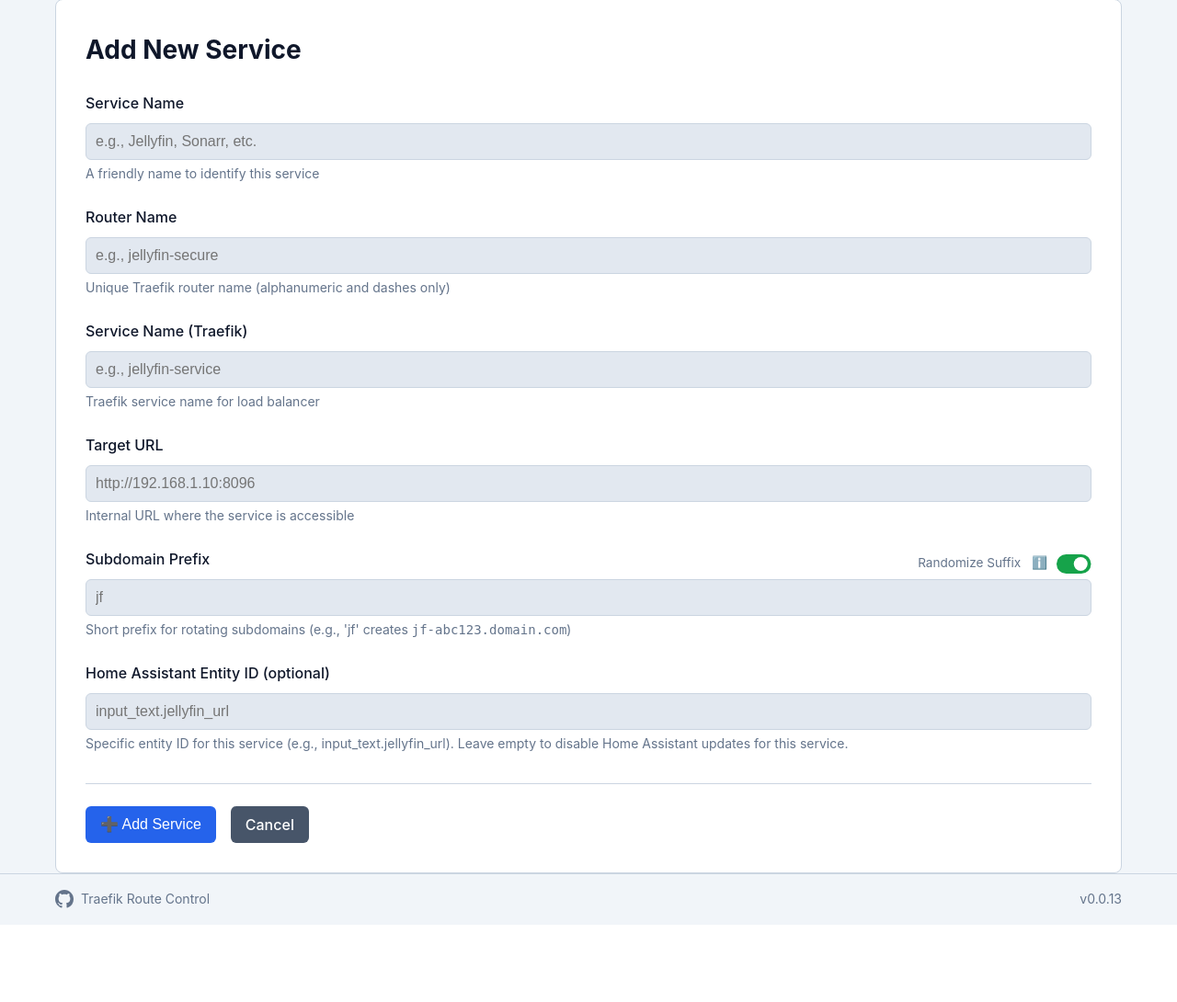
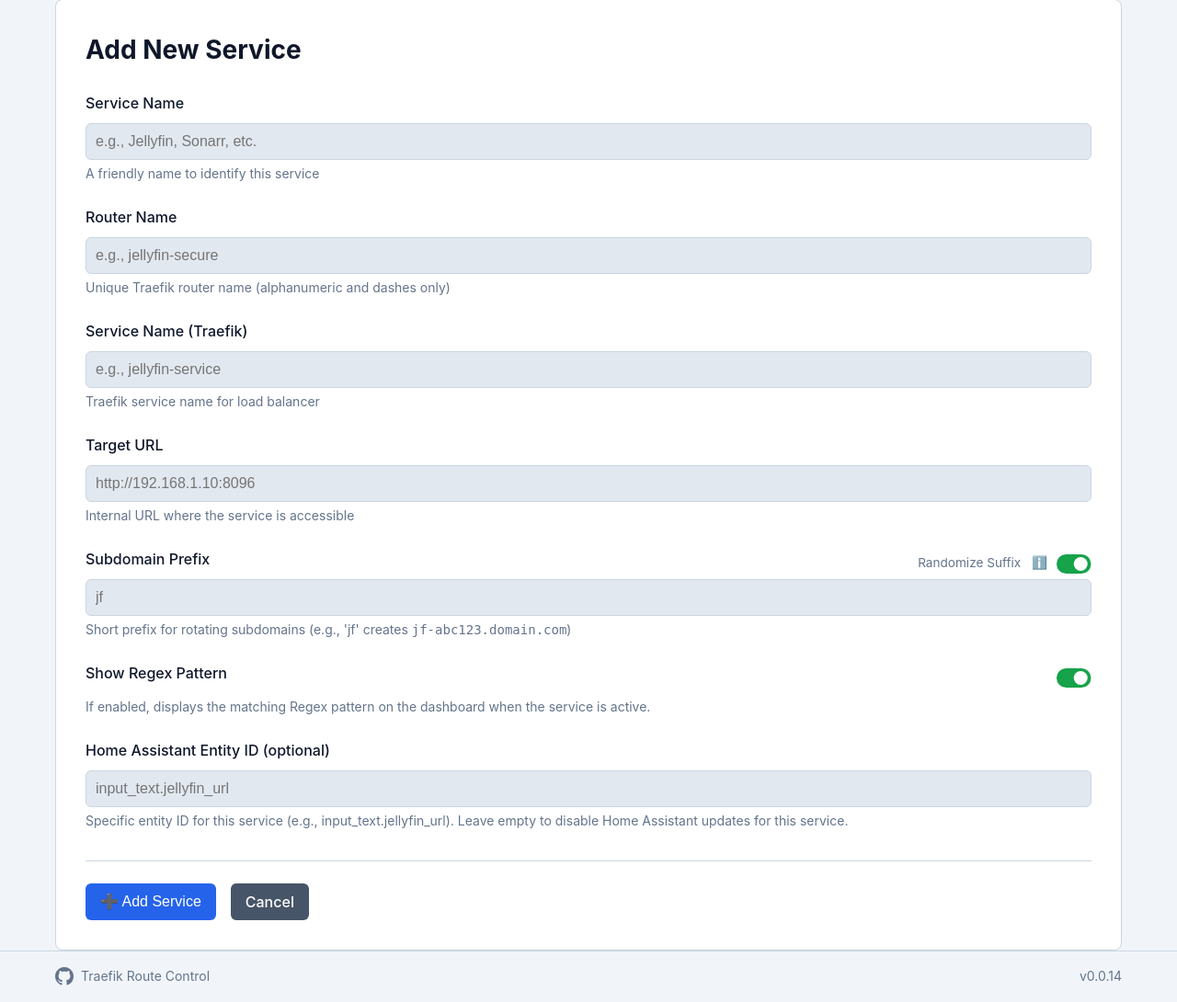
Before and after one commit to m1ckyb/Traefik-Route-Control, a Flask app: page /services/new in a window 1280 px wide. Shown: the part 108-1198 px from the top of the page at 92% size. Before the commit the page ends 1114 px from the top, so only its background shows below. Run offline with Flask 3, Linux system fonts and the light colour scheme; a user stored in the database is signed in; data comes from the database, SQL or seed files in the repository; some libraries are stand-ins or nearby versions.

Commit message:
chore: release version 0.0.14

```diff
--- a/VERSION.txt
+++ b/VERSION.txt
@@ -1 +1 @@
-0.0.13
+0.0.14
--- a/database.py
+++ b/database.py
@@ -163,6 +163,14 @@ def init_db():
                 conn.execute("ALTER TABLE services ADD COLUMN random_suffix INTEGER DEFAULT 1")
             conn.execute("INSERT INTO schema_version (version) VALUES (8)")
 
+        # Migration 9: Add show_regex column to services table
+        if current_version < 9:
+            cursor = conn.execute("PRAGMA table_info(services)")
+            columns = [row[1] for row in cursor.fetchall()]
+            if 'show_regex' not in columns:
+                conn.execute("ALTER TABLE services ADD COLUMN show_regex INTEGER DEFAULT 1")
+            conn.execute("INSERT INTO schema_version (version) VALUES (9)")
+
         conn.commit()
 
 @contextmanager
@@ -196,25 +204,25 @@ def get_service_by_router_name(router_name):
         row = cursor.fetchone()
         return dict(row) if row else None
 
-def add_service(name, router_name, service_name, target_url, subdomain_prefix, hass_entity_id=None, random_suffix=1):
+def add_service(name, router_name, service_name, target_url, subdomain_prefix, hass_entity_id=None, random_suffix=1, show_regex=1):
     """Add a new service."""
     with get_db() as conn:
         cursor = conn.execute("""
-            INSERT INTO services (name, router_name, service_name, target_url, subdomain_prefix, hass_entity_id, random_suffix)
-            VALUES (?, ?, ?, ?, ?, ?, ?)
-        """, (name, router_name, service_name, target_url, subdomain_prefix, hass_entity_id, random_suffix))
+            INSERT INTO services (name, router_name, service_name, target_url, subdomain_prefix, hass_entity_id, random_suffix, show_regex)
+            VALUES (?, ?, ?, ?, ?, ?, ?, ?)
+        """, (name, router_name, service_name, target_url, subdomain_prefix, hass_entity_id, random_suffix, show_regex))
         conn.commit()
         return cursor.lastrowid
 
-def update_service(service_id, name, router_name, service_name, target_url, subdomain_prefix, hass_entity_id=None, random_suffix=1):
+def update_service(service_id, name, router_name, service_name, target_url, subdomain_prefix, hass_entity_id=None, random_suffix=1, show_regex=1):
     """Update an existing service."""
     with get_db() as conn:
         conn.execute("""
             UPDATE services
             SET name = ?, router_name = ?, service_name = ?, target_url = ?,
-                subdomain_prefix = ?, hass_entity_id = ?, random_suffix = ?, updated_at = CURRENT_TIMESTAMP
+                subdomain_prefix = ?, hass_entity_id = ?, random_suffix = ?, show_regex = ?, updated_at = CURRENT_TIMESTAMP
             WHERE id = ?
-        """, (name, router_name, service_name, target_url, subdomain_prefix, hass_entity_id, random_suffix, service_id))
+        """, (name, router_name, service_name, target_url, subdomain_prefix, hass_entity_id, random_suffix, show_regex, service_id))
         conn.commit()
 
 def delete_service(service_id):
--- a/docker-compose.yml
+++ b/docker-compose.yml
@@ -1,6 +1,6 @@
 services:
   traefik-route-control:
-    image: ghcr.io/m1ckyb/traefik-route-control:0.0.13
+    image: ghcr.io/m1ckyb/traefik-route-control:0.0.14
     # Volume for persistent database storage
     volumes:
       - ./data:/app/data
--- a/main.py
+++ b/main.py
@@ -1403,18 +1403,21 @@ def turn_on_service(service_id, force=False):
     if service.get('enabled') and not force:
         print(f"ℹ️ {service['name']} is already online. Ignoring request.")
 
-        domain_root = get_setting("DOMAIN_ROOT")
-        regex_pattern = f"^https:\\/\\/{service['subdomain_prefix']}-[a-z0-9]{{8}}\\."
-        if domain_root:
-            regex_pattern += domain_root.replace('.', '\\.')
-        regex_pattern += ".*$"
-
-        return {
+        response = {
             "message": f"{service['name']} is already online",
             "url": f"https://{service.get('current_hostname')}",
-            "port": service.get('current_port'),
-            "regex": regex_pattern
+            "port": service.get('current_port')
         }
+
+        if service.get('show_regex', 1):
+            domain_root = get_setting("DOMAIN_ROOT")
+            regex_pattern = f"^https:\\/\\/{service['subdomain_prefix']}-[a-z0-9]{{8}}\\."
+            if domain_root:
+                regex_pattern += domain_root.replace('.', '\\.')
+            regex_pattern += ".*$"
+            response["regex"] = regex_pattern
+
+        return response
 
     print(f"\n🚀 === ENABLING {service['name']} ===")
 
@@ -1624,20 +1627,24 @@ def turn_on_service(service_id, force=False):
         print(f"⚠️ Port verification failed: {error_msg}")
         port_status = "unverified"
 
-    # Generate regex pattern for UI
-    regex_pattern = f"^https:\\/\\/{service['subdomain_prefix']}-[a-z0-9]{{8}}\\."
-    if domain_root:
-        regex_pattern += domain_root.replace('.', '\\.')
-    regex_pattern += ".*$"
-
     print(f"✅ SUCCESS! {service['name']} live at: https://{full_hostname} (Port: {random_port})\n")
-    return {
+
+    response = {
         "message": f"{service['name']} enabled successfully",
         "url": f"https://{full_hostname}",
         "port": random_port,
-        "port_status": port_status,
-        "regex": regex_pattern
+        "port_status": port_status
     }
+
+    if service.get('show_regex', 1):
+        # Generate regex pattern for UI
+        regex_pattern = f"^https:\\/\\/{service['subdomain_prefix']}-[a-z0-9]{{8}}\\."
+        if domain_root:
+            regex_pattern += domain_root.replace('.', '\\.')
+        regex_pattern += ".*$"
+        response["regex"] = regex_pattern
+
+    return response
 
 def rotate_service(service_id):
     """Rotate URL for a service (turn off then on)"""
@@ -2443,6 +2450,7 @@ def new_service():
                 raise ValueError("Target URL must start with http:// or https://")
 
             random_suffix = 1 if request.form.get('random_suffix') else 0
+            show_regex = 1 if request.form.get('show_regex') else 0
 
             # Clean hass_entity_id: strip whitespace and treat "None" as empty
             hass_id = request.form.get('hass_entity_id', '').strip()
@@ -2456,7 +2464,8 @@ def new_service():
                 target_url=target_url,
                 subdomain_prefix=request.form['subdomain_prefix'],
                 hass_entity_id=hass_id,
-                random_suffix=random_suffix
+                random_suffix=random_suffix,
+                show_regex=show_regex
             )
             flash('Service added successfully!', 'success')
             return redirect(url_for('index'))
@@ -2480,6 +2489,7 @@ def edit_service(service_id):
                 raise ValueError("Target URL must start with http:// or https://")
 
             random_suffix = 1 if request.form.get('random_suffix') else 0
+            show_regex = 1 if request.form.get('show_regex') else 0
 
             # Clean hass_entity_id: strip whitespace and treat "None" as empty
             hass_id = request.form.get('hass_entity_id', '').strip()
@@ -2494,7 +2504,8 @@ def edit_service(service_id):
                 target_url=target_url,
                 subdomain_prefix=request.form['subdomain_prefix'],
                 hass_entity_id=hass_id,
-                random_suffix=random_suffix
+                random_suffix=random_suffix,
+                show_regex=show_regex
             )
 
             # If service is active, refresh the external configuration (Redis, DNS, etc.)
--- a/static/js/main.js
+++ b/static/js/main.js
@@ -29,6 +29,7 @@ function updateServiceCard(card, data, enabled) {
 
     // Update Regex Row
     const regexRow = card.querySelector('.regex-row');
+    if (regexRow) {
         const regexCode = card.querySelector('.regex-pattern');
         if (enabled && data.regex) {
             regexCode.dataset.regex = data.regex;
@@ -36,6 +37,7 @@ function updateServiceCard(card, data, enabled) {
             regexRow.style.display = 'flex';
         } else {
             regexRow.style.display = 'none';
+        }
     }
 
     // Update Actions
--- a/templates/service_form.html
+++ b/templates/service_form.html
@@ -60,6 +60,19 @@
         </div>
 
         <div class="form-group">
+            <div style="display: flex; justify-content: space-between; align-items: center;">
+                <label for="show_regex">Show Regex Pattern</label>
+                <div class="switch-75">
+                    <label class="switch">
+                        <input type="checkbox" id="show_regex" name="show_regex" {% if not service or service.show_regex != 0 %}checked{% endif %}>
+                        <span class="slider round"></span>
+                    </label>
+                </div>
+            </div>
+            <small>If enabled, displays the matching Regex pattern on the dashboard when the service is active.</small>
+        </div>
+
+        <div class="form-group">
             <label for="hass_entity_id">Home Assistant Entity ID (optional)</label>
             <input type="text" id="hass_entity_id" name="hass_entity_id"
                    value="{{ service.hass_entity_id if service and service.hass_entity_id else '' }}"
```
Also changed, not shown: CHANGELOG.md. Lines whose indentation alone changed are shown as unchanged.
